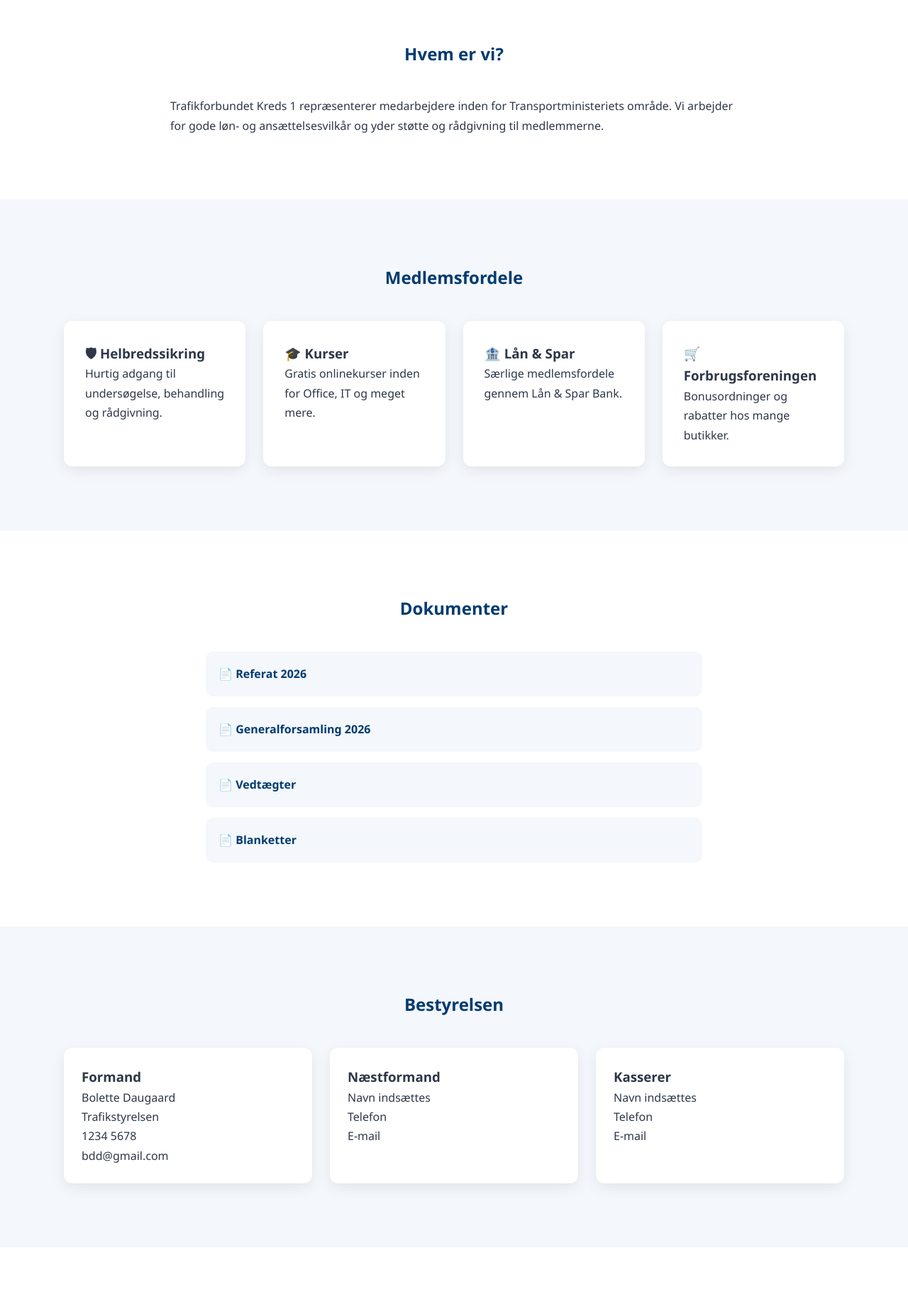
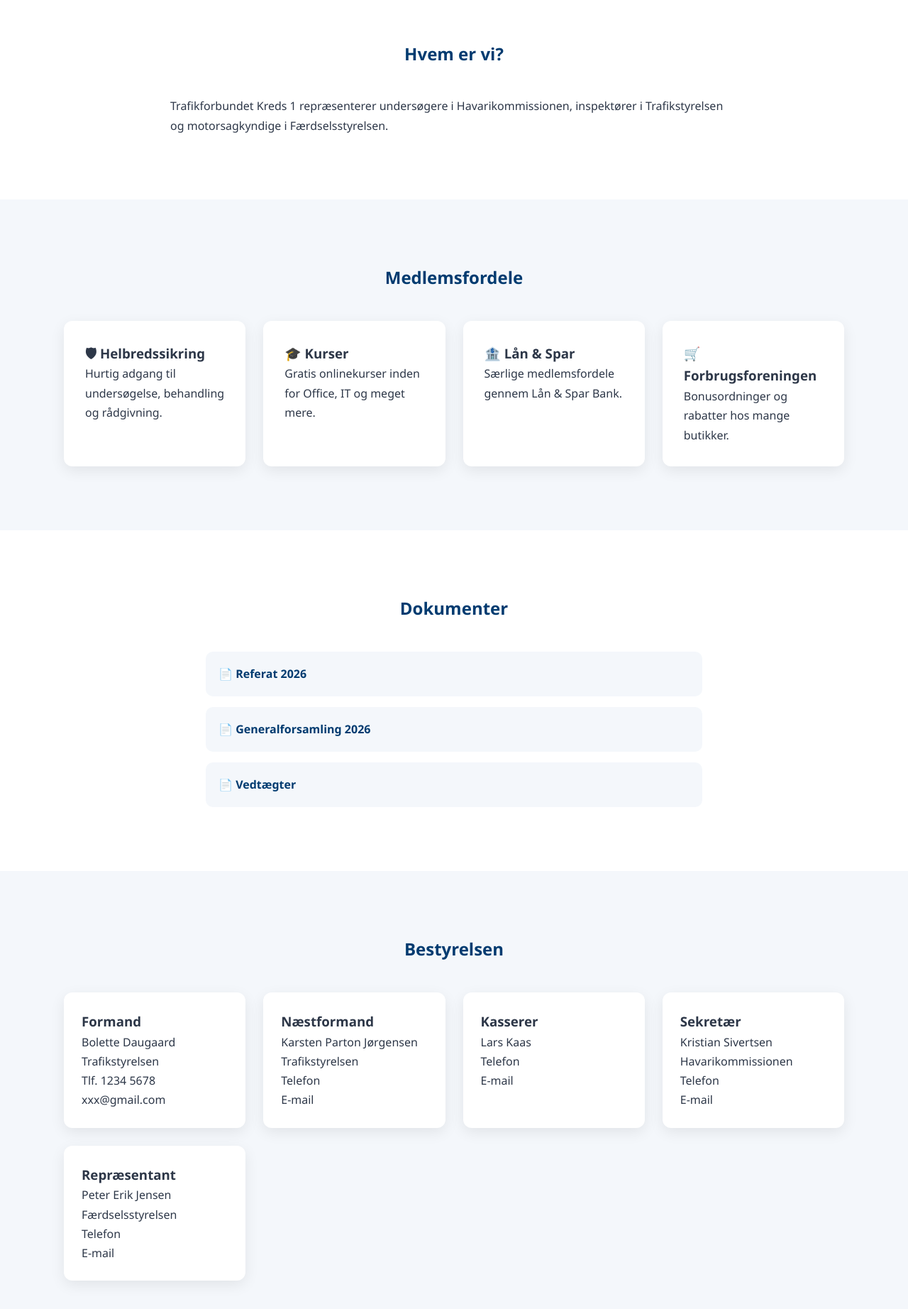
Before and after one commit to TrfKreds1/trfkreds1, a plain HTML site: page index.html in a window 1280 px wide. Shown: the part 820-2664 px from the top of the page at 71% size. Drawn offline with Linux system fonts and the light colour scheme.

Commit message:
Revise index.html structure and update content
Updated the structure and content of the index.html file, including changes to navigation links and added a new section for 'Links'.

```diff
--- a/index.html
+++ b/index.html
@@ -24,10 +24,9 @@
 
         <nav>
             <a href="#om">Om os</a>
-            <a href="#fordele">Fordele</a>
+            <a href="#bestyrelse">Bestyrelse</a>
+            <a href="#Links">Links</a>
             <a href="#dokumenter">Dokumenter</a>
-            <a href="#bestyrelse">Bestyrelse</a>
-            <a href="#kontakt">Kontakt</a>
         </nav>
 
     </div>
@@ -43,12 +42,12 @@
 
         <div class="hero-buttons">
             <a class="btn btn-primary"
-               href="https://trf.dk">
+               href="https://trf.dk/indmeldelse/">
                 Bliv medlem
             </a>
 
             <a class="btn btn-secondary"
-               href="#kontakt">
+               href="#bestyrelse">
                 Kontakt os
             </a>
         </div>
@@ -64,10 +63,7 @@
         <h2>Hvem er vi?</h2>
 
         <p>
-            Trafikforbundet Kreds 1 repræsenterer medarbejdere
-            inden for Transportministeriets område.
-            Vi arbejder for gode løn- og ansættelsesvilkår
-            og yder støtte og rådgivning til medlemmerne.
+            Trafikforbundet Kreds 1 repræsenterer undersøgere i Havarikommissionen, inspektører i Trafikstyrelsen og motorsagkyndige i Færdselsstyrelsen.
         </p>
 
     </div>
@@ -140,10 +136,6 @@
                 📄 Vedtægter
             </a>
 
-            <a href="docs/blanketter.pdf" class="document">
-                📄 Blanketter
-            </a>
-
         </div>
 
     </div>
@@ -162,35 +154,51 @@
                 <h3>Formand</h3>
                 <p>Bolette Daugaard</p>
                 <p>Trafikstyrelsen</p>
-                <p>1234 5678</p>
-                <p>bdd@gmail.com</p>
+                <p>Tlf. 1234 5678</p>
+                <p>xxx@gmail.com</p>
             </div>
 
             <div class="member">
                 <h3>Næstformand</h3>
-                <p>Navn indsættes</p>
+                <p>Karsten Parton Jørgensen</p>
+                <p>Trafikstyrelsen</p>
                 <p>Telefon</p>
                 <p>E-mail</p>
             </div>
 
             <div class="member">
                 <h3>Kasserer</h3>
-                <p>Navn indsættes</p>
+                <p>Lars Kaas</p>
                 <p>Telefon</p>
                 <p>E-mail</p>
             </div>
 
+            <div class="member">
+                <h3>Sekretær</h3>
+                <p>Kristian Sivertsen</p>
+                <p>Havarikommissionen</p>
+                <p>Telefon</p>
+                <p>E-mail</p>
+            </div>
+
+            <div class="member">
+                <h3>Repræsentant</h3>
+                <p>Peter Erik Jensen</p>
+                <p>Færdselsstyrelsen</p>
+                <p>Telefon</p>
+                <p>E-mail</p>
+            </div>
         </div>
 
     </div>
 
 </section>
 
-<section id="kontakt" class="section">
+<section id="Links" class="section">
 
     <div class="container narrow">
 
-        <h2>Kontakt</h2>
+        <h2>Links</h2>
 
         <p>
             Trafikforbundet Kreds 1
```
